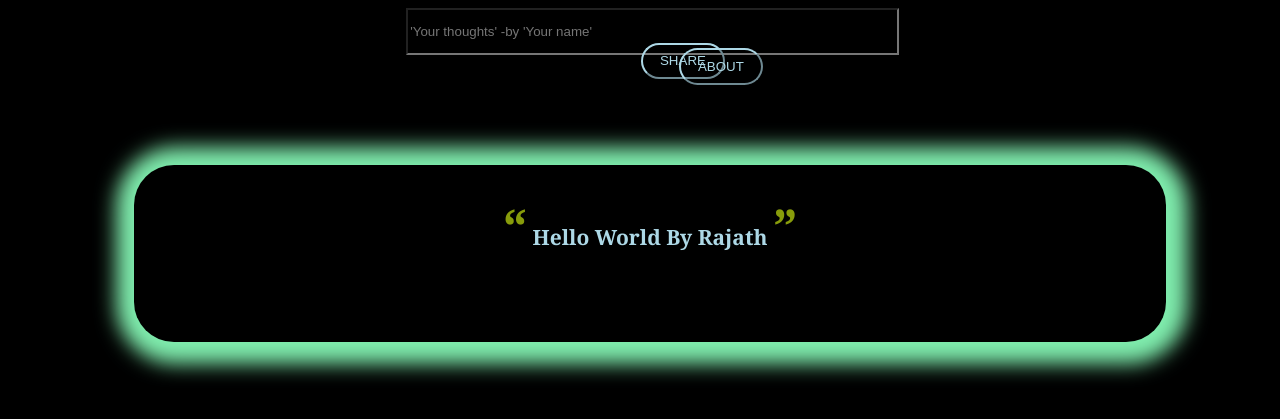
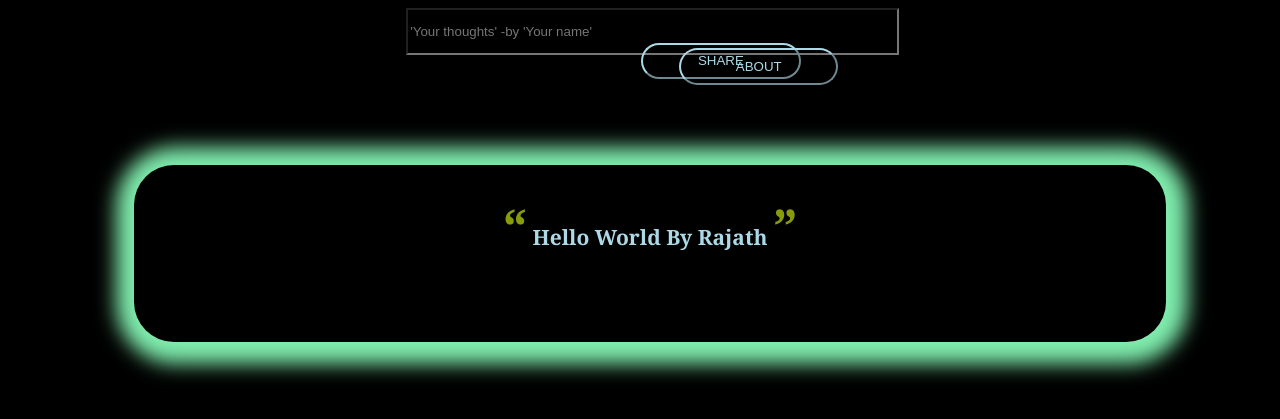
Before and after one commit to Rajathkunder/shareyourthoughts, a PHP site: page / in a window 1280 px wide. Shown: the top 419 px of the page. Run offline with PHP 8.4, Linux system fonts and the light colour scheme.

Commit message:
Update index.php

```diff
--- a/index.php
+++ b/index.php
@@ -55,7 +55,7 @@
        background: transparent;
        border-color: lightblue;
        cursor :pointer;
-       width:22%;
+       width:42%;
 
     }
     .b2{
@@ -67,7 +67,7 @@
        background: transparent;
        border-color: lightblue;
        cursor :pointer;
-       width:22%;
+       width:42%;
     }
 
 .box{
```
